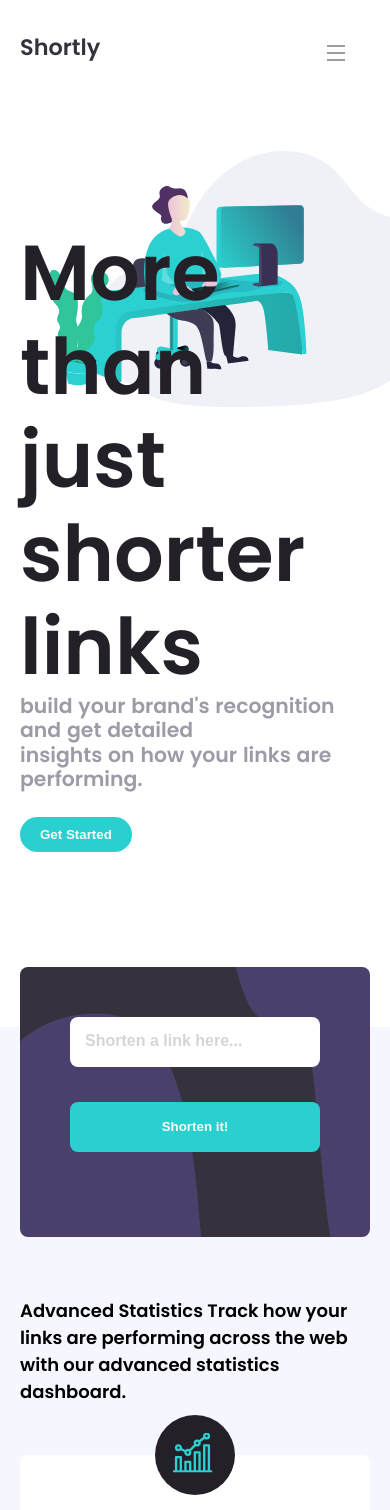
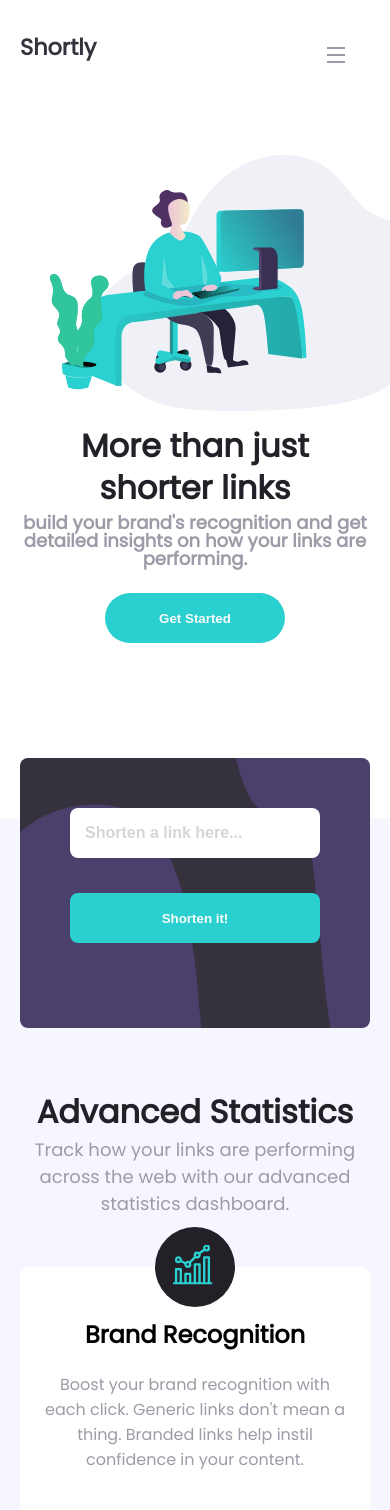
Before and after one commit to saif-abualkhair/avertra-corp-frontend-developer-assignment, a React (Create React App) app: page / in a window 390 px wide. Shown: the top 1510 px of the page. Built offline with nearby package versions, Linux system fonts and the light colour scheme.

Commit message:
removed hover effect on the hamburger menu, implemted advanced statistics  text

```diff
--- a/public/index.html
+++ b/public/index.html
@@ -9,10 +9,7 @@
   <meta name="description" content="Web site created using create-react-app" />
   <link rel="apple-touch-icon" href="%PUBLIC_URL%/logo192.png" />
   <!-- <link href="https://fonts.google.com/specimen/Poppins" /> -->
-  <!-- <link href="https://fonts.googleapis.com/css?family=Poppins&display=swap" rel="stylesheet"> -->
-  <link rel="preconnect" href="https://fonts.googleapis.com">
-  <link rel="preconnect" href="https://fonts.gstatic.com" crossorigin>
-  <link href="https://fonts.googleapis.com/css2?family=Poppins:wght@600&display=swap" rel="stylesheet">
+  <link href="https://fonts.googleapis.com/css?family=Poppins&display=swap" rel="stylesheet">
   <!--
       manifest.json provides metadata used when your web app is installed on a
       user's mobile device or desktop. See https://developers.google.com/web/fundamentals/web-app-manifest/
--- a/src/App.css
+++ b/src/App.css
@@ -1,11 +1,3 @@
-/* @import url('https://fonts.google.com/specimen/Poppins'); */
-
-.test {
-  height: 350px;
-  width: 100%;
-  background-color: bisque;
-}
-
 body {
   font-family: 'Poppins', sans-serif;
   font-size: 18px;
@@ -111,6 +103,7 @@ body {
   outline: none;
   cursor: pointer;
   border-radius: 8px;
+  height: 50px;
   padding: 10px 20px;
   font-weight: 700;
   background-color: transparent;
--- a/src/homepage/advanced-statistics/advanced-statistics.css
+++ b/src/homepage/advanced-statistics/advanced-statistics.css
@@ -0,0 +1,15 @@
+.advanced-statistics-title, .advanced-statistics-description {
+    display: block;
+    text-align: center;
+}
+
+.advanced-statistics-title {
+    font-weight: 700;
+    font-size: 2rem;
+}
+
+@media only screen and (max-width : 768px) {
+    .advanced-statistics-title {
+        font-size: 2rem;
+    }
+}
--- a/src/homepage/advanced-statistics/advanced-statistics.js
+++ b/src/homepage/advanced-statistics/advanced-statistics.js
@@ -1,10 +1,14 @@
 import CardsShowcase from "./cards-showcase/cards-showcase";
-
+import './advanced-statistics.css';
 function AdvancedStatistics() {
     return (
         <div className='advanced-statistics'>
-            Advanced Statistics
-            Track how your links are performing across the web with our advanced statistics dashboard.
+            <span className="advanced-statistics-title text-very-dark-violet">
+                Advanced Statistics
+            </span>
+            <span className="advanced-statistics-description text-grayish-violet">
+                Track how your links are performing across the web with our advanced statistics dashboard.
+            </span>
             <CardsShowcase></CardsShowcase>
         </div>
     );
--- a/src/homepage/homepage.css
+++ b/src/homepage/homepage.css
@@ -1,13 +1,10 @@
 .homepage {
     background: url(../assets/images/illustration-working.svg) no-repeat;
     background-size: 50% auto;
-    /* background-size: cover; */
     background-position: top 0% right -150px;
 }
 
 .upper {
-    /* test */
-    /* min-height: 350px; */
     margin: 75px 0;
     padding: 75px 0;
     position: relative;
@@ -21,12 +18,11 @@
 .text-head {
     display: block;
     font-size: calc(6rem - 100%);
-    /* font-weight: 1000; */
+    font-weight: 700;
 }
 
 .text-smaller {
     display: block;
-    /* font-size: 1.3rem; */
     font-size: calc(2.4rem - 100%);
     font-weight: 700;
 }
@@ -34,6 +30,10 @@
 .get-started-area {
     display: block;
     margin: 25px 0;
+}
+
+.get-started-area .btn {
+    width: 180px;
 }
 
 .bottom {
@@ -45,4 +45,32 @@
         background-size: 100% auto;
         background-position: top 0% right -50px;
     }
+
+    .margin-test {
+        margin: 200px;
+    }
+
+    .text-head, .text-smaller {
+        word-spacing: 0;
+        line-height: 1;
+    }
+
+    .text-head {
+        margin: 10px 0;
+        display: block;
+        font-size: 32px;
+        text-align: center;
+    }
+
+    .text-smaller {
+        margin: 10px 0;
+        display: block;
+        font-size: 18px;
+        text-align: center;
+    }
+
+    .get-started-area {
+        display: flex;
+        justify-content: center;
+    }
 }
--- a/src/homepage/homepage.js
+++ b/src/homepage/homepage.js
@@ -8,13 +8,14 @@ function HomePage() {
         <div className='homepage'>
             <div className='container'>
                 <div className='upper'>
+                    <div className='margin-test'></div>
                     <span className='text-very-dark-violet text-head'>More than just</span>
                     <span className='text-very-dark-violet text-head'>shorter links</span>
                     <span className='text-grayish-violet text-smaller'>
                         build your brand's recognition and get detailed
+                        insights on how your links are performing.
                     </span>
                     <span className='text-grayish-violet text-smaller'>
-                        insights on how your links are performing.
                     </span>
                     <div className='get-started-area'>
                         <button className='btn btn-cyan rounded'>Get Started</button>
--- a/src/nav/nav.css
+++ b/src/nav/nav.css
@@ -57,9 +57,10 @@
     border-radius: 50%;
 }
 
-.hamburger-menu:hover {
+/* removed hover effect for the hamburger menu button */
+/* .hamburger-menu:hover {
     background-color: rgba(0, 0, 0, 0.075);
-}
+} */
 
 .bar {
     border: 1px solid var(--grayish-violet);
```
